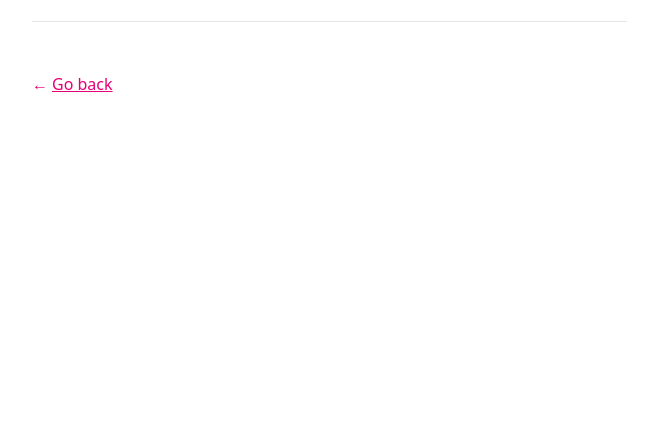
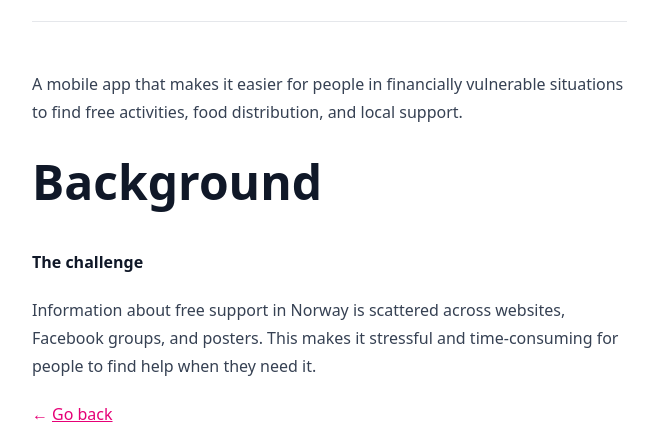
Before and after one commit to aukoyy/sacom, a Next.js app: page /work/hverdagshelten in a window 1280 px wide. Shown: the part 758-1188 px from the top of the page, without its empty margins (240-898 px from the left). Before the commit the page ends 952 px from the top, so only its background shows below. Built offline with nearby package versions, Linux system fonts and the light colour scheme.

Commit message:
add background

```diff
--- a/src/app/work/hverdagshelten/page.mdx
+++ b/src/app/work/hverdagshelten/page.mdx
@@ -7,3 +7,11 @@
 **Tools:** Figma, FigJam, Canva
 
 ---
+
+A mobile app that makes it easier for people in financially vulnerable situations to find free activities, food distribution, and local support.
+
+# Background
+
+**The challenge**
+
+Information about free support in Norway is scattered across websites, Facebook groups, and posters. This makes it stressful and time-consuming for people to find help when they need it.
```
